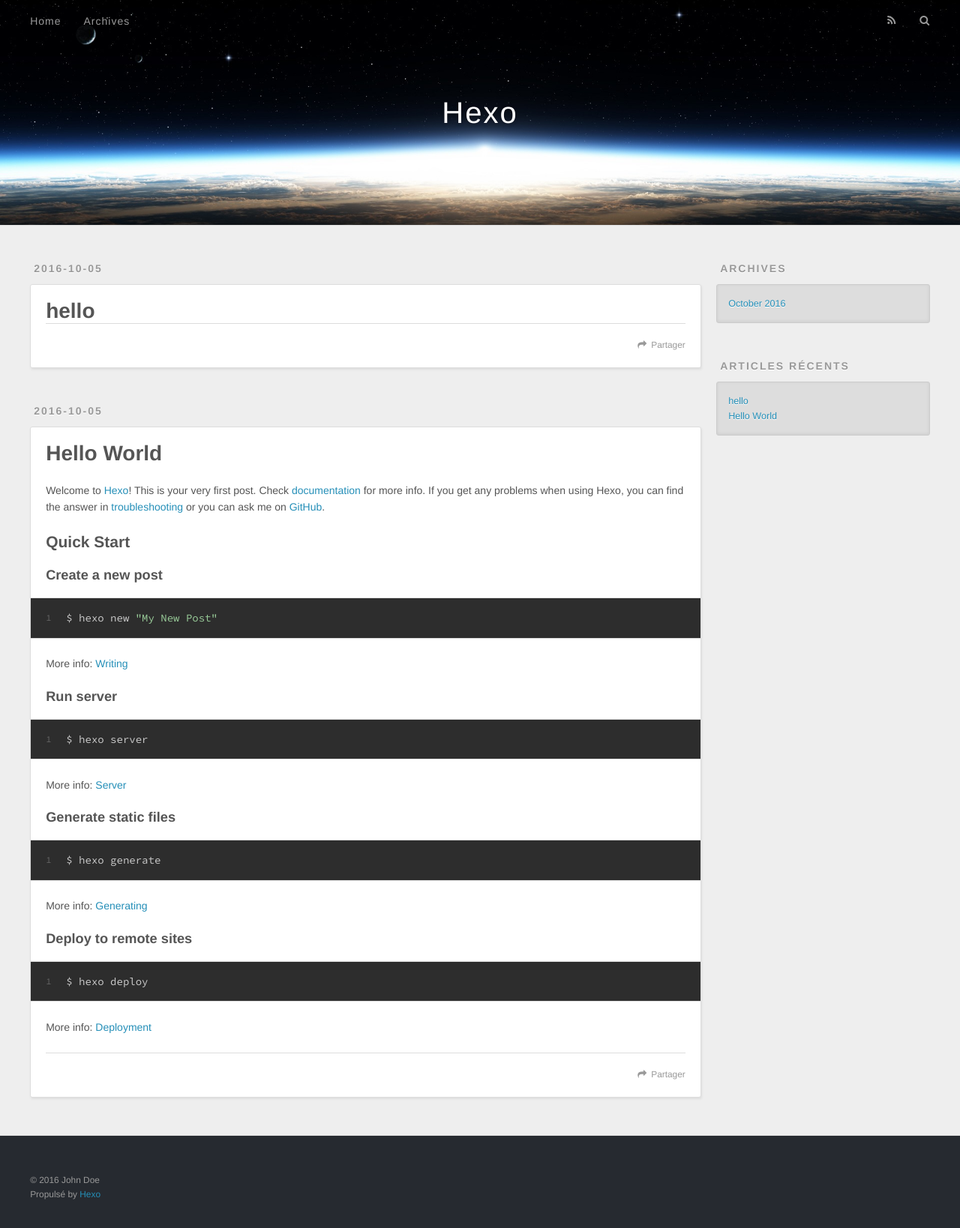
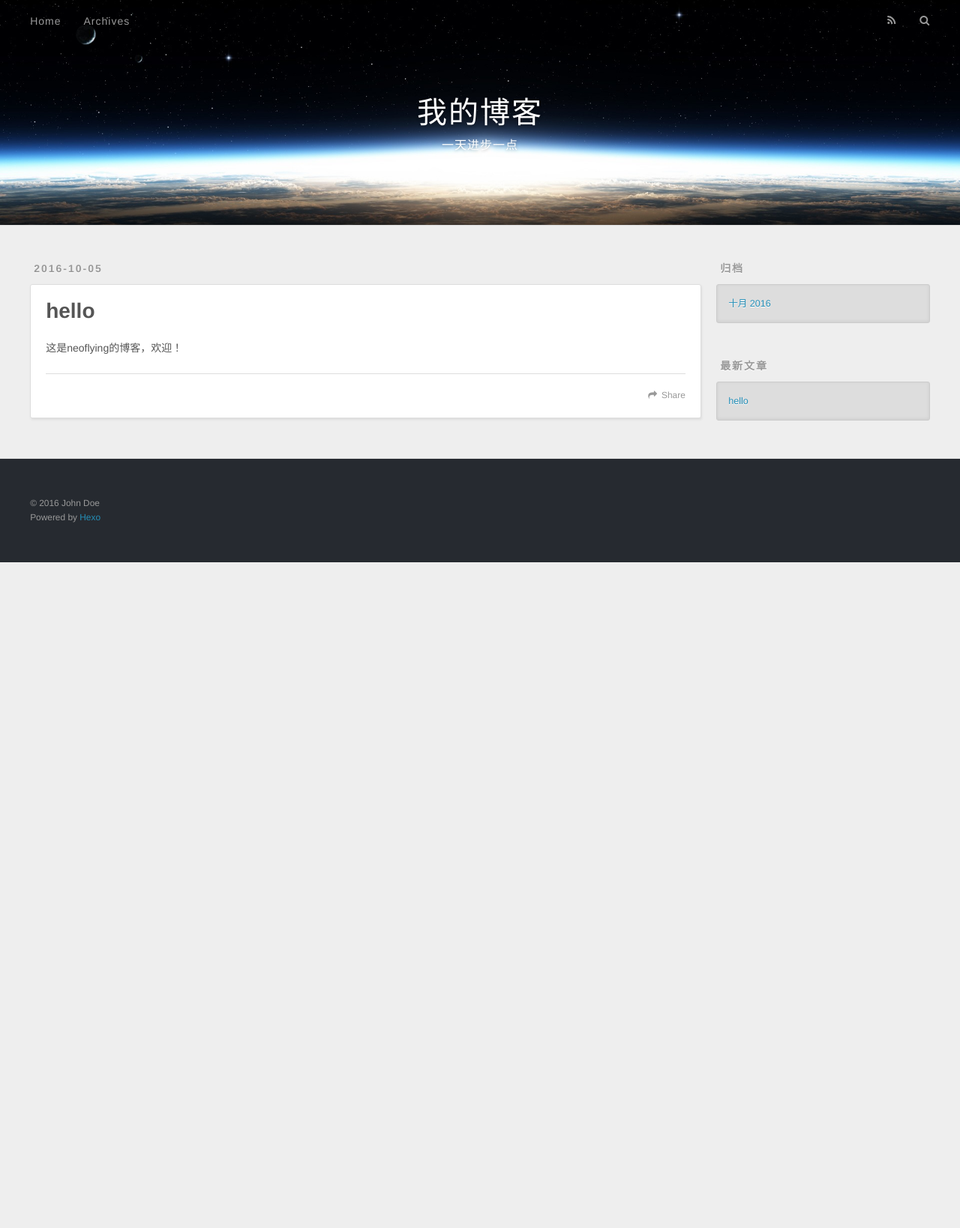
Before and after one commit to neoflying/neoflying.github.io, a plain HTML site: page index.html in a window 1280 px wide. Shown: the whole page at 75% size. After the commit the page ends 800 px from the top, so only its background shows below. Drawn offline with nearby package versions, Linux system fonts and the light colour scheme.

Commit message:
Site updated: 2016-10-05 10:08:44

```diff
--- a/2016/10/05/hello/index.html
+++ b/2016/10/05/hello/index.html
@@ -3,17 +3,20 @@
 <head>
   <meta charset="utf-8">
 
-  <title>hello | Hexo</title>
+  <title>hello | 我的博客</title>
   <meta name="viewport" content="width=device-width, initial-scale=1, maximum-scale=1">
-  <meta property="og:type" content="article">
+  <meta name="description" content="这是neoflying的博客，欢迎！">
+<meta property="og:type" content="article">
 <meta property="og:title" content="hello">
-<meta property="og:url" content="http://yoursite.com/2016/10/05/hello/index.html">
-<meta property="og:site_name" content="Hexo">
-<meta property="og:updated_time" content="2016-10-05T01:46:16.618Z">
+<meta property="og:url" content="http://neoflying.github.io/2016/10/05/hello/index.html">
+<meta property="og:site_name" content="我的博客">
+<meta property="og:description" content="这是neoflying的博客，欢迎！">
+<meta property="og:updated_time" content="2016-10-05T01:51:23.235Z">
 <meta name="twitter:card" content="summary">
 <meta name="twitter:title" content="hello">
+<meta name="twitter:description" content="这是neoflying的博客，欢迎！">
 
-    <link rel="alternate" href="/atom.xml" title="Hexo" type="application/atom+xml">
+    <link rel="alternate" href="/atom.xml" title="我的博客" type="application/atom+xml">
 
 
     <link rel="icon" href="/favicon.png">
@@ -34,8 +37,12 @@
   <div id="header-outer" class="outer">
     <div id="header-title" class="inner">
       <h1 id="logo-wrap">
-        <a href="/" id="logo">Hexo</a>
+        <a href="/" id="logo">我的博客</a>
       </h1>
+
+        <h2 id="subtitle-wrap">
+          <a href="/" id="subtitle">一天进步一点</a>
+        </h2>
 
     </div>
     <div id="header-inner" class="inner">
@@ -49,12 +56,12 @@
       </nav>
       <nav id="sub-nav">
 
-          <a id="nav-rss-link" class="nav-icon" href="/atom.xml" title="Flux RSS"></a>
+          <a id="nav-rss-link" class="nav-icon" href="/atom.xml" title="RSS Feed"></a>
 
-        <a id="nav-search-btn" class="nav-icon" title="Rechercher"></a>
+        <a id="nav-search-btn" class="nav-icon" title="搜索"></a>
       </nav>
       <div id="search-form-wrap">
-        <form action="//google.com/search" method="get" accept-charset="UTF-8" class="search-form"><input type="search" name="q" results="0" class="search-form-input" placeholder="Search"><button type="submit" class="search-form-submit">&#xF002;</button><input type="hidden" name="sitesearch" value="http://yoursite.com"></form>
+        <form action="//google.com/search" method="get" accept-charset="UTF-8" class="search-form"><input type="search" name="q" results="0" class="search-form-input" placeholder="Search"><button type="submit" class="search-form-submit">&#xF002;</button><input type="hidden" name="sitesearch" value="http://neoflying.github.io"></form>
       </div>
     </div>
   </div>
@@ -82,26 +89,17 @@
 
     <div class="article-entry" itemprop="articleBody">
 
+        <p>这是neoflying的博客，欢迎！</p>
 
 
     </div>
     <footer class="article-footer">
-      <a data-url="http://yoursite.com/2016/10/05/hello/" data-id="citw993z30001d0ow8kvvrl5l" class="article-share-link">Partager</a>
+      <a data-url="http://neoflying.github.io/2016/10/05/hello/" data-id="citw9zb47000078owfflq8618" class="article-share-link">Share</a>
 
 
     </footer>
   </div>
 
-
-<nav id="article-nav">
-
-
-    <a href="/2016/10/05/hello-world/" id="article-nav-older" class="article-nav-link-wrap">
-      <strong class="article-nav-caption">Ancien</strong>
-      <div class="article-nav-title">Hello World</div>
-    </a>
-
-</nav>
 
 
 </article>
@@ -120,9 +118,9 @@
 
 
   <div class="widget-wrap">
-    <h3 class="widget-title">Archives</h3>
+    <h3 class="widget-title">归档</h3>
     <div class="widget">
-      <ul class="archive-list"><li class="archive-list-item"><a class="archive-list-link" href="/archives/2016/10/">October 2016</a></li></ul>
+      <ul class="archive-list"><li class="archive-list-item"><a class="archive-list-link" href="/archives/2016/10/">十月 2016</a></li></ul>
     </div>
   </div>
 
@@ -130,16 +128,12 @@
 
 
   <div class="widget-wrap">
-    <h3 class="widget-title">Articles récents</h3>
+    <h3 class="widget-title">最新文章</h3>
     <div class="widget">
       <ul>
 
           <li>
             <a href="/2016/10/05/hello/">hello</a>
-          </li>
-
-          <li>
-            <a href="/2016/10/05/hello-world/">Hello World</a>
           </li>
 
       </ul>
@@ -155,7 +149,7 @@
   <div class="outer">
     <div id="footer-info" class="inner">
       &copy; 2016 John Doe<br>
-      Propulsé by <a href="http://hexo.io/" target="_blank">Hexo</a>
+      Powered by <a href="http://hexo.io/" target="_blank">Hexo</a>
     </div>
   </div>
 </footer>
--- a/index.html
+++ b/index.html
@@ -3,16 +3,19 @@
 <head>
   <meta charset="utf-8">
 
-  <title>Hexo</title>
+  <title>我的博客</title>
   <meta name="viewport" content="width=device-width, initial-scale=1, maximum-scale=1">
-  <meta property="og:type" content="website">
-<meta property="og:title" content="Hexo">
-<meta property="og:url" content="http://yoursite.com/index.html">
-<meta property="og:site_name" content="Hexo">
+  <meta name="description" content="记录生活点滴">
+<meta property="og:type" content="website">
+<meta property="og:title" content="我的博客">
+<meta property="og:url" content="http://neoflying.github.io/index.html">
+<meta property="og:site_name" content="我的博客">
+<meta property="og:description" content="记录生活点滴">
 <meta name="twitter:card" content="summary">
-<meta name="twitter:title" content="Hexo">
+<meta name="twitter:title" content="我的博客">
+<meta name="twitter:description" content="记录生活点滴">
 
-    <link rel="alternate" href="/atom.xml" title="Hexo" type="application/atom+xml">
+    <link rel="alternate" href="/atom.xml" title="我的博客" type="application/atom+xml">
 
 
     <link rel="icon" href="/favicon.png">
@@ -33,8 +36,12 @@
   <div id="header-outer" class="outer">
     <div id="header-title" class="inner">
       <h1 id="logo-wrap">
-        <a href="/" id="logo">Hexo</a>
+        <a href="/" id="logo">我的博客</a>
       </h1>
+
+        <h2 id="subtitle-wrap">
+          <a href="/" id="subtitle">一天进步一点</a>
+        </h2>
 
     </div>
     <div id="header-inner" class="inner">
@@ -48,12 +55,12 @@
       </nav>
       <nav id="sub-nav">
 
-          <a id="nav-rss-link" class="nav-icon" href="/atom.xml" title="Flux RSS"></a>
+          <a id="nav-rss-link" class="nav-icon" href="/atom.xml" title="RSS Feed"></a>
 
-        <a id="nav-search-btn" class="nav-icon" title="Rechercher"></a>
+        <a id="nav-search-btn" class="nav-icon" title="搜索"></a>
       </nav>
       <div id="search-form-wrap">
-        <form action="//google.com/search" method="get" accept-charset="UTF-8" class="search-form"><input type="search" name="q" results="0" class="search-form-input" placeholder="Search"><button type="submit" class="search-form-submit">&#xF002;</button><input type="hidden" name="sitesearch" value="http://yoursite.com"></form>
+        <form action="//google.com/search" method="get" accept-charset="UTF-8" class="search-form"><input type="search" name="q" results="0" class="search-form-input" placeholder="Search"><button type="submit" class="search-form-submit">&#xF002;</button><input type="hidden" name="sitesearch" value="http://neoflying.github.io"></form>
       </div>
     </div>
   </div>
@@ -83,56 +90,12 @@
 
     <div class="article-entry" itemprop="articleBody">
 
+        <p>这是neoflying的博客，欢迎！</p>
 
 
     </div>
     <footer class="article-footer">
-      <a data-url="http://yoursite.com/2016/10/05/hello/" data-id="citw993z30001d0ow8kvvrl5l" class="article-share-link">Partager</a>
-
-
-    </footer>
-  </div>
-
-</article>
-
-
-
-    <article id="post-hello-world" class="article article-type-post" itemscope itemprop="blogPost">
-  <div class="article-meta">
-    <a href="/2016/10/05/hello-world/" class="article-date">
-  <time datetime="2016-10-05T01:38:38.423Z" itemprop="datePublished">2016-10-05</time>
-</a>
-
-  </div>
-  <div class="article-inner">
-
-
-      <header class="article-header">
-
-
-    <h1 itemprop="name">
-      <a class="article-title" href="/2016/10/05/hello-world/">Hello World</a>
-    </h1>
-
-
-      </header>
-
-    <div class="article-entry" itemprop="articleBody">
-
-        <p>Welcome to <a href="https://hexo.io/" target="_blank" rel="external">Hexo</a>! This is your very first post. Check <a href="https://hexo.io/docs/" target="_blank" rel="external">documentation</a> for more info. If you get any problems when using Hexo, you can find the answer in <a href="https://hexo.io/docs/troubleshooting.html" target="_blank" rel="external">troubleshooting</a> or you can ask me on <a href="https://github.com/hexojs/hexo/issues" target="_blank" rel="external">GitHub</a>.</p>
-<h2 id="Quick-Start"><a href="#Quick-Start" class="headerlink" title="Quick Start"></a>Quick Start</h2><h3 id="Create-a-new-post"><a href="#Create-a-new-post" class="headerlink" title="Create a new post"></a>Create a new post</h3><figure class="highlight bash"><table><tr><td class="gutter"><pre><div class="line">1</div></pre></td><td class="code"><pre><div class="line">$ hexo new <span class="string">"My New Post"</span></div></pre></td></tr></table></figure>
-<p>More info: <a href="https://hexo.io/docs/writing.html" target="_blank" rel="external">Writing</a></p>
-<h3 id="Run-server"><a href="#Run-server" class="headerlink" title="Run server"></a>Run server</h3><figure class="highlight bash"><table><tr><td class="gutter"><pre><div class="line">1</div></pre></td><td class="code"><pre><div class="line">$ hexo server</div></pre></td></tr></table></figure>
-<p>More info: <a href="https://hexo.io/docs/server.html" target="_blank" rel="external">Server</a></p>
-<h3 id="Generate-static-files"><a href="#Generate-static-files" class="headerlink" title="Generate static files"></a>Generate static files</h3><figure class="highlight bash"><table><tr><td class="gutter"><pre><div class="line">1</div></pre></td><td class="code"><pre><div class="line">$ hexo generate</div></pre></td></tr></table></figure>
-<p>More info: <a href="https://hexo.io/docs/generating.html" target="_blank" rel="external">Generating</a></p>
-<h3 id="Deploy-to-remote-sites"><a href="#Deploy-to-remote-sites" class="headerlink" title="Deploy to remote sites"></a>Deploy to remote sites</h3><figure class="highlight bash"><table><tr><td class="gutter"><pre><div class="line">1</div></pre></td><td class="code"><pre><div class="line">$ hexo deploy</div></pre></td></tr></table></figure>
-<p>More info: <a href="https://hexo.io/docs/deployment.html" target="_blank" rel="external">Deployment</a></p>
-
-
-    </div>
-    <footer class="article-footer">
-      <a data-url="http://yoursite.com/2016/10/05/hello-world/" data-id="citw993yt0000d0ow8zr0u5p2" class="article-share-link">Partager</a>
+      <a data-url="http://neoflying.github.io/2016/10/05/hello/" data-id="citw9zb47000078owfflq8618" class="article-share-link">Share</a>
 
 
     </footer>
@@ -157,9 +120,9 @@
 
 
   <div class="widget-wrap">
-    <h3 class="widget-title">Archives</h3>
+    <h3 class="widget-title">归档</h3>
     <div class="widget">
-      <ul class="archive-list"><li class="archive-list-item"><a class="archive-list-link" href="/archives/2016/10/">October 2016</a></li></ul>
+      <ul class="archive-list"><li class="archive-list-item"><a class="archive-list-link" href="/archives/2016/10/">十月 2016</a></li></ul>
     </div>
   </div>
 
@@ -167,16 +130,12 @@
 
 
   <div class="widget-wrap">
-    <h3 class="widget-title">Articles récents</h3>
+    <h3 class="widget-title">最新文章</h3>
     <div class="widget">
       <ul>
 
           <li>
             <a href="/2016/10/05/hello/">hello</a>
-          </li>
-
-          <li>
-            <a href="/2016/10/05/hello-world/">Hello World</a>
           </li>
 
       </ul>
@@ -192,7 +151,7 @@
   <div class="outer">
     <div id="footer-info" class="inner">
       &copy; 2016 John Doe<br>
-      Propulsé by <a href="http://hexo.io/" target="_blank">Hexo</a>
+      Powered by <a href="http://hexo.io/" target="_blank">Hexo</a>
     </div>
   </div>
 </footer>
```
Also changed, not shown: archives/2016/10/index.html (+23 -39 lines), archives/2016/index.html (+23 -39 lines), archives/index.html (+23 -39 lines).
